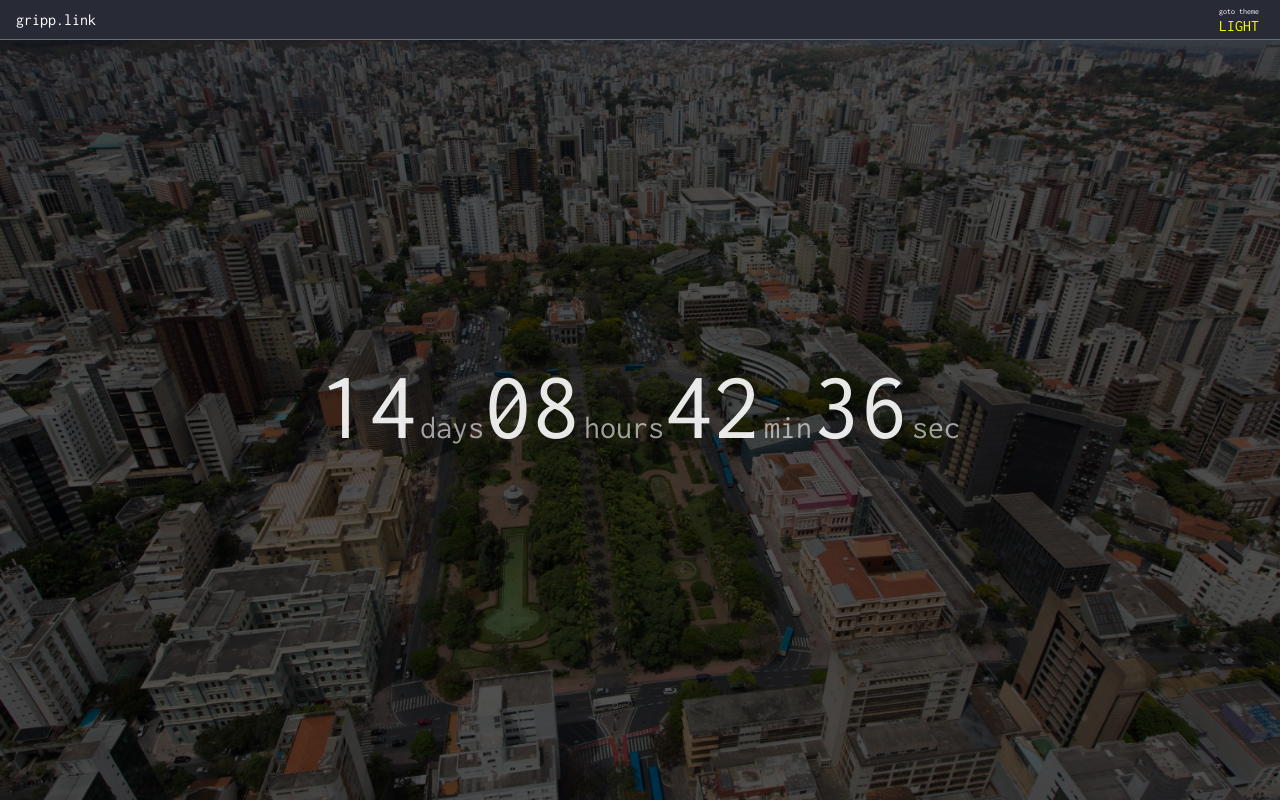
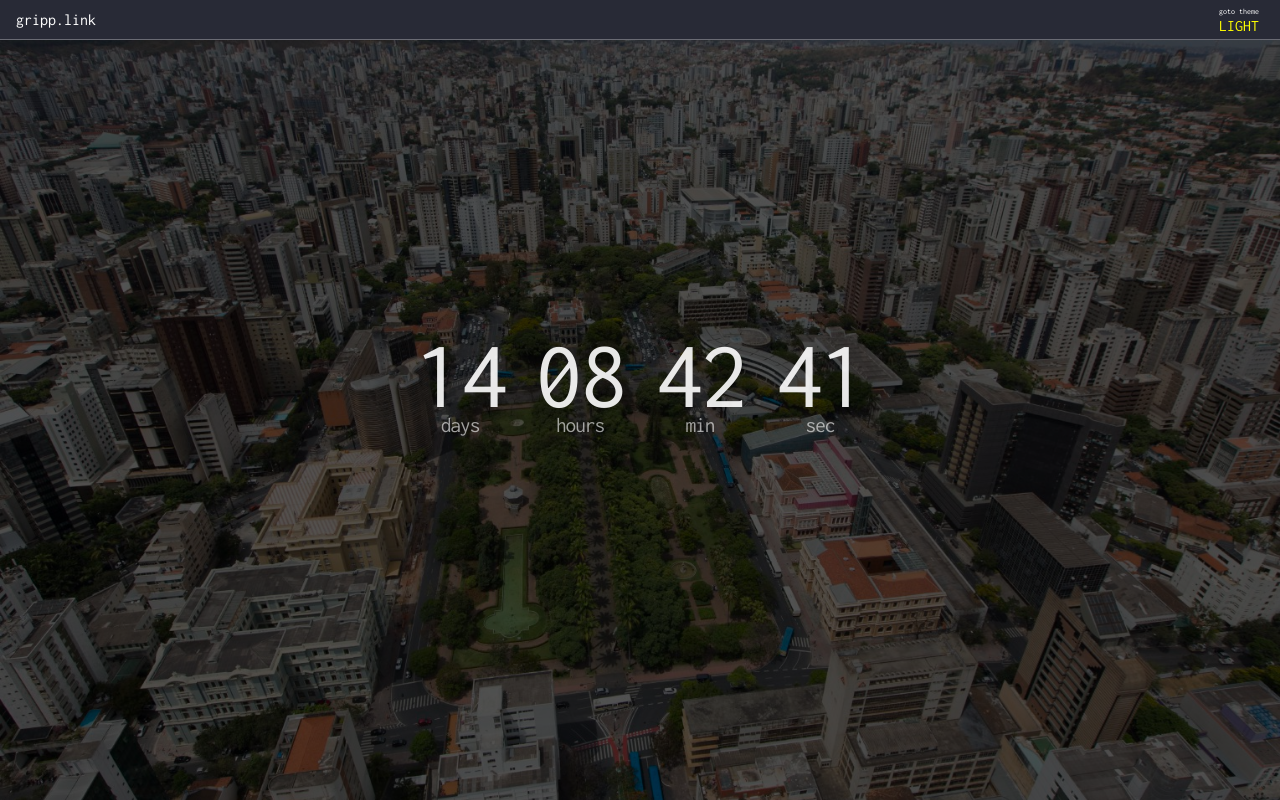
Before and after one commit to grippado/gripp-link-n, a Nuxt app: page /next-trip in a window 1280 px wide. Built offline with nearby package versions, Linux system fonts and the light colour scheme.

Commit message:
adjusting css and logical inject

```diff
--- a/pages/next-trip.vue
+++ b/pages/next-trip.vue
@@ -1,14 +1,6 @@
 <template lang="pug">
 section.ctdn-bg.sec-wh
-  #countdown.countdown
-    .counting-value.days
-    .counting-size days
-    .counting-value.hours
-    .counting-size hours
-    .counting-value.minutes
-    .counting-size min
-    .counting-value.seconds
-    .counting-size sec
+  .countdown
 </template>
 
 <script setup lang="ts">
@@ -16,52 +8,48 @@ import { onMounted } from 'vue'
 const title = ref('gripp.link | Next Trip Date')
 
 onMounted(() => {
-  const countdownElement = document.getElementById('countdown')
-  const countElementDays = document.querySelector('.counting-value.days')
-  const countElementHours = document.querySelector('.counting-value.hours')
-  const countElementMinutes = document.querySelector('.counting-value.minutes')
-  const countElementSeconds = document.querySelector('.counting-value.seconds')
-  const end = new Date('June 12, 2024 22:45:00')
+  const countdownElement = document.querySelector('.countdown')
   const _second: number = 1000
   const _minute: number = _second * 60
   const _hour: number = _minute * 60
   const _day: number = _hour * 24
-  let timer: string | number | any | undefined
+  let timer: any
 
   function showRemaining () {
-    let now = new Date();
-    let distance = end.getTime() - now.getTime();
-    if (distance < 0) {
-
-      clearInterval(timer);
-      if (countdownElement) {
-        countdownElement.innerHTML = 'Aguarde a próxima viagem!';
-      }
-
-      return;
-    }
+    let distance = new Date('June 12, 2024 22:45:00').getTime() - new Date().getTime()
     let days = Math.floor(distance / _day)
     let hours = Math.floor((distance % _day) / _hour) < 10 ? '0' + Math.floor((distance % _day) / _hour) : Math.floor((distance % _day) / _hour)
     let minutes = Math.floor((distance % _hour) / _minute) < 10 ? '0' + Math.floor((distance % _hour) / _minute) : Math.floor((distance % _hour) / _minute)
     let seconds = Math.floor((distance % _minute) / _second) < 10 ? '0' + Math.floor((distance % _minute) / _second) : Math.floor((distance % _minute) / _second)
 
-    if (countdownElement) {
-      if (countElementDays) {
-        countElementDays.innerHTML = `${days}`
-      }
-      if (countElementHours) {
-        countElementHours.innerHTML = `${hours}`
-      }
-      if (countElementMinutes) {
-        countElementMinutes.innerHTML = `${minutes}`
-      }
-      if (countElementSeconds) {
-        countElementSeconds.innerHTML = `${seconds}`
+    if (distance < 0) {
+      clearInterval(timer)
+      if (countdownElement) {
+        countdownElement.innerHTML = 'Aguarde a próxima viagem!'
       }
     }
+
+    if (countdownElement) {
+      countdownElement.innerHTML = `<div class="counting-column">
+                                      <div class="counting-value">${days}</div>
+                                      <div class="counting-size">days</div>
+                                    </div>
+                                    <div class="counting-column">
+                                      <div class="counting-value">${hours}</div>
+                                      <div class="counting-size">hours</div>
+                                    </div>
+                                    <div class="counting-column">
+                                      <div class="counting-value">${minutes}</div>
+                                      <div class="counting-size">min</div>
+                                    </div>
+                                    <div class="counting-column">
+                                      <div class="counting-value">${seconds}</div>
+                                      <div class="counting-size">sec</div>
+                                    </div>`
+    }
   }
-  // showRemaining()
-  timer = setInterval(showRemaining, 1000)
+  showRemaining()
+  // timer = setInterval(showRemaining, 1000)
 
   const backgroundImages: Array<string> = [
     '/praca-da-liberdade.jpeg',
@@ -80,7 +68,6 @@ onMounted(() => {
   }
 
   setInterval(randomizeBg, 10000)
-
 })
 
 useSeoMeta({
@@ -111,31 +98,41 @@ useSeoMeta({
     z-index 333
   .countdown
     display flex
-    justify-content center
-    align-items baseline
     z-index 666
     font-size 6rem
     margin-top -40px
-    .counting-size
-      font-size 2rem
+    :deep(.counting-column)
+      display flex
+      flex-direction column
+      width 120px
+      line-height 50px
+    :deep(.counting-size)
+      font-size 1.33rem
+      letter-spacing -1px
       color rgba(#FFF, 0.6)
-    .counting-value
+      text-align center
+    :deep(.counting-value)
       font-size 6rem
-      width 100px
-      height 85px
+      letter-spacing -3px
       color rgba(#FFF, 0.9)
+      text-align center
+
+// LIGHT MODE
 body.light
   .ctdn-bg
     &:before
       background rgba(211, 211, 211, 0.66)
   .countdown
-    .counting-size
-      color rgba(#282a36, 0.6)
-    .counting-value
+    :deep(.counting-size),
+    :deep(.counting-value)
       color rgba(#282a36, 0.9)
+
+// MEDIA QUERIES
 @media (max-width: 500px)
   .ctdn-bg
     .countdown
       flex-direction column
       align-items center
+      :deep(.counting-column)
+        margin 10px 0
 </style>
```
